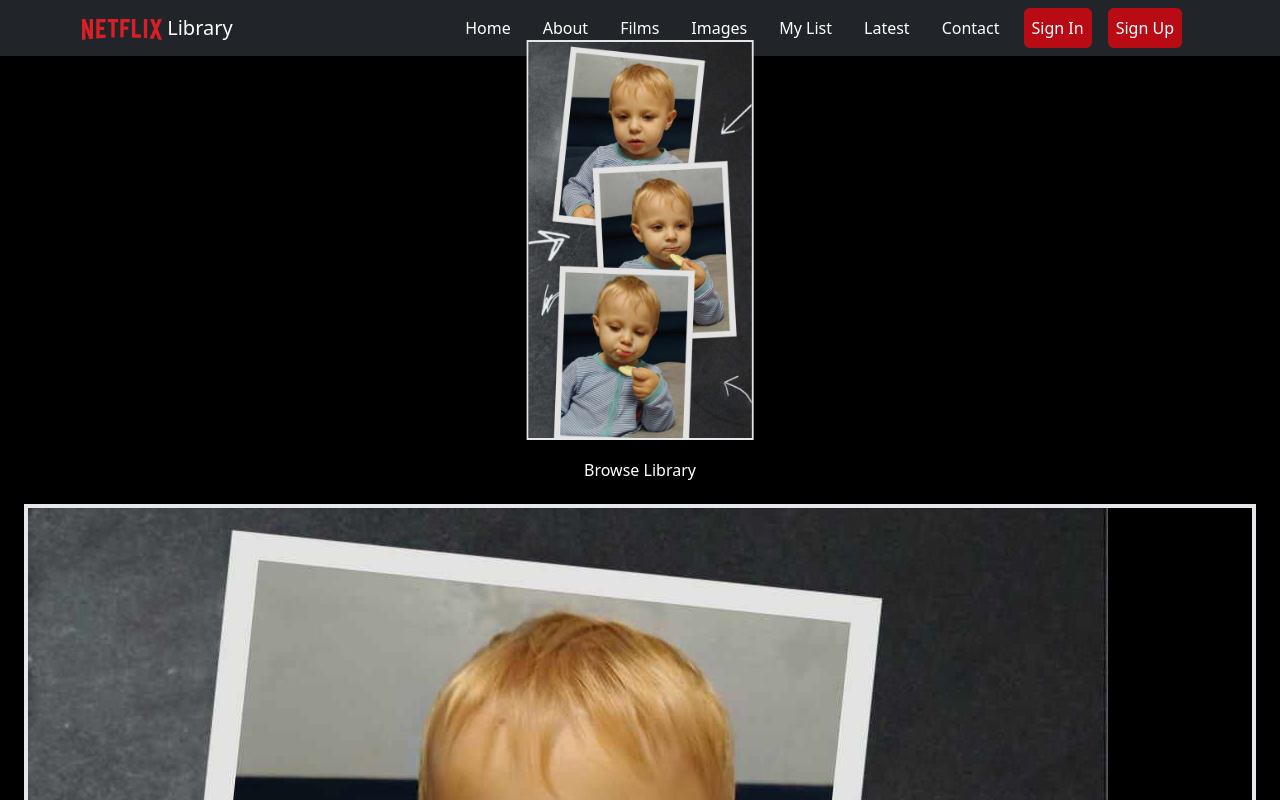
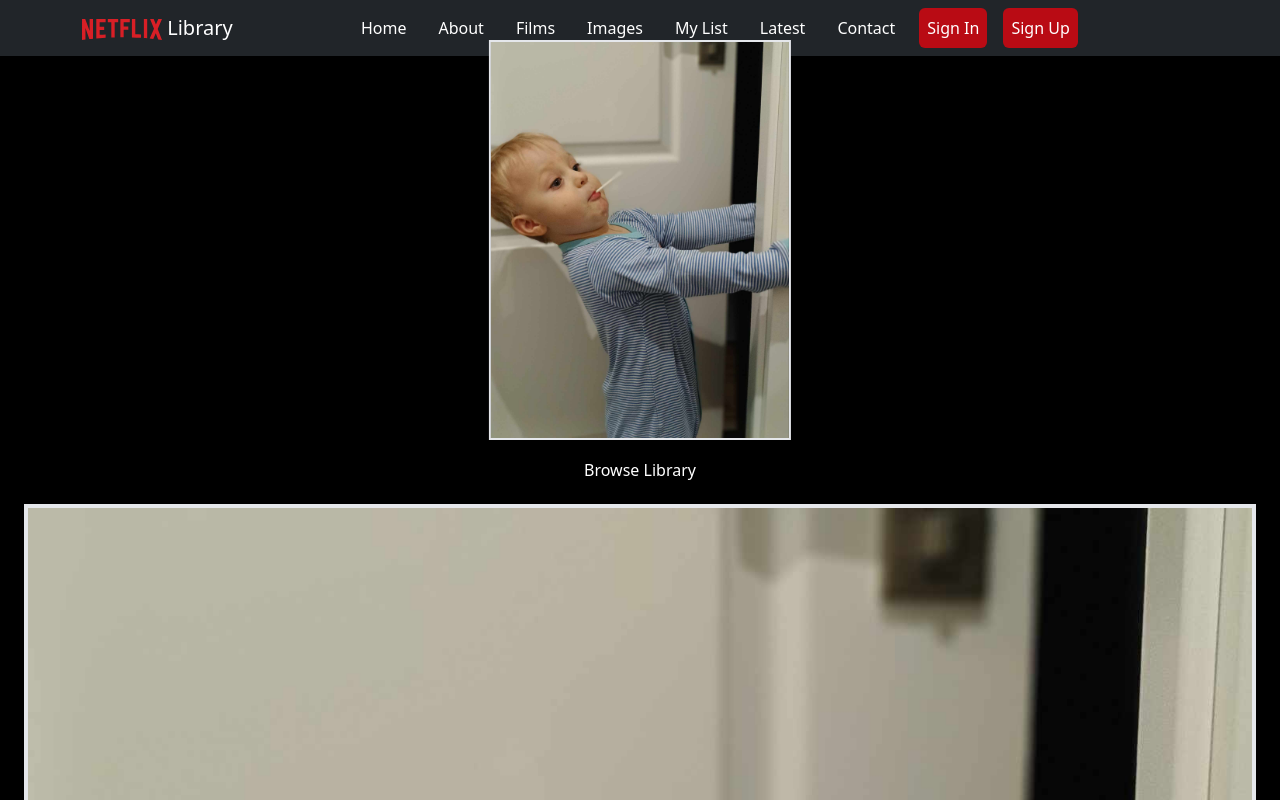
Before and after one commit to wolczan/gallery, a React (Vite) app: page / in a window 1280 px wide. Shown: the top 800 px of the page. Built offline with nearby package versions, Linux system fonts and the light colour scheme.

Commit message:
navbar modification

```diff
--- a/App.css
+++ b/App.css
@@ -12,9 +12,6 @@ html, body {
   padding: 0;
 }
 
-.navbar-custom {
-
-}
 .btn-custom {
   background-color: #b90b14; /* Netflix red background */
   border-color: #b90b14; /* Netflix red border */
--- a/App.jsx
+++ b/App.jsx
@@ -36,10 +36,13 @@ function App() {
 
   return (
     <>
-      <Navbar bg="dark" variant="dark" expand="lg" className="navbar-custom">
+      <Navbar bg="dark" variant="dark" expand="lg" collapseOnSelect className="navbar-custom">
         <Container className="justify-content-between">
-          <Navbar.Brand href="#home"> <img src="/logo.svg" width="80" height="80" className="d-inline-block " alt="Netflix Logo"/> Library</Navbar.Brand>
-          <Nav className="">
+          <Navbar.Brand href="#home"> <img src="public/logo.svg" width="80" height="70"  className="d-inline-block " alt="Netflix Logo"/> Library
+          </Navbar.Brand>
+          <Navbar.Toggle aria-controls="responsive-navbar-nav" />
+          <Navbar.Collapse id="responsive-navbar-nav">
+            <Nav className="mx-auto">
               <Nav.Link href="#home" className="nav-link-custom">Home</Nav.Link>
               <Nav.Link href="#home" className="nav-link-custom">About</Nav.Link>
               <Nav.Link href="#pricing" className="nav-link-custom">Films</Nav.Link>
@@ -50,6 +53,7 @@ function App() {
               <Nav.Link href="#signin" className="nav-link-custom btn btn-custom">Sign In</Nav.Link>
               <Nav.Link href="#signup" className="nav-link-custom btn btn-custom">Sign Up</Nav.Link>
             </Nav>
+            </Navbar.Collapse>
         </Container>
       </Navbar>
 
--- a/index.html
+++ b/index.html
@@ -2,9 +2,9 @@
 <html lang="en">
   <head>
     <meta charset="UTF-8" />
-    <link rel="icon" type="image/svg+xml" href="/public/zdjecie6.jpg" />
+    <link rel="icon" type="image/svg+xml" href="zdjecie6.jpg" />
     <meta name="viewport" content="width=device-width, initial-scale=1.0" />
-    <title>Nextflix</title>
+    <title>Maciej Liberadzki Gallery</title>
   </head>
   <body>
     <div id="root"></div>
--- a/public/assets/video/api.json
+++ b/public/assets/video/api.json
@@ -5,7 +5,7 @@
       "description": "Description of Movie 1",
       "trailerUrl": "https://www.example.com/trailers/movie1.mp4",
       "video": "/src/assets/cytrynka.mp4",
-      "cover" : "/src/assets/pic1.jpg"
+      "cover" : "/assets/video/pic2.jpg"
     },
     {
       "id": 2,
```
Lines whose indentation alone changed are shown as unchanged.
